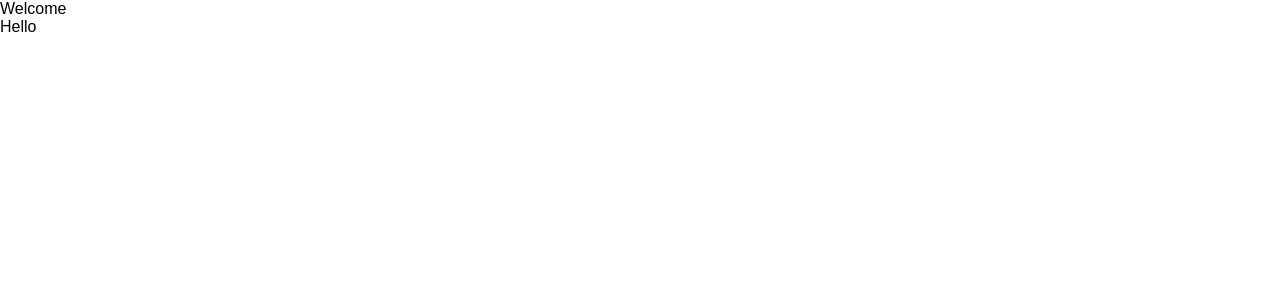
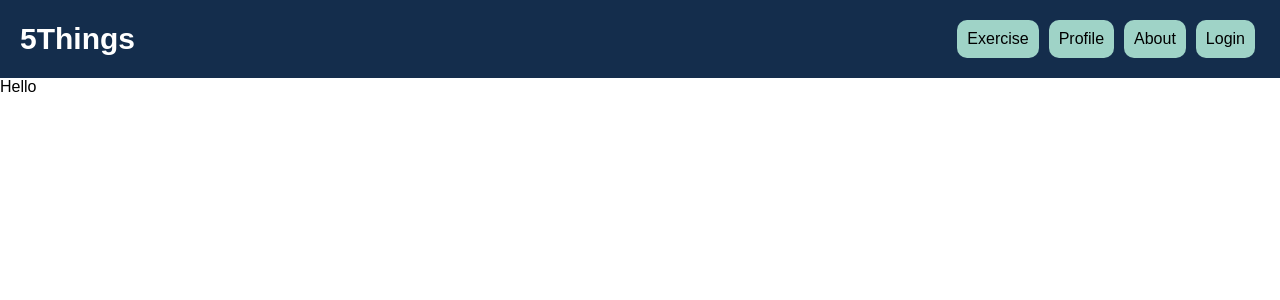
Before and after one commit to laurenstrapagiel/5things, a React (Create React App) app: page / in a window 1280 px wide. Shown: the top 300 px of the page. Built offline with nearby package versions, Linux system fonts and the light colour scheme.

Commit message:
adds basic header

```diff
--- a/src/components/header/header.js
+++ b/src/components/header/header.js
@@ -4,7 +4,17 @@ function Header() {
 
   return (
     <header className="header">
-      Welcome
+      <div className="header__left">
+        <h1 className="header__logo">5Things</h1>
+      </div>
+      <div className="header__right">
+        <ul className="header__nav">
+          <li className="header__nav-item">Exercise</li>
+          <li className="header__nav-item">Profile</li>
+          <li className="header__nav-item">About</li>
+          <li className="header__nav-item">Login</li>
+        </ul>
+      </div>
     </header>
   );
 }
--- a/src/components/header/header.scss
+++ b/src/components/header/header.scss
@@ -2,3 +2,33 @@
 @use "../../styles/partials/mixins" as *;
 @use "../../styles/partials/fonts" as *;
 @use "../../styles/partials/global" as *;
+
+.header {
+  background-color: $primary-dark;
+  padding: 20px;
+  display: flex;
+  justify-content: space-between;
+  align-items: center;
+
+  &__logo {
+    color: $white;
+    font-size: 30px;
+  }
+
+  &__nav {
+    display: flex;
+    align-items: center;
+  }
+
+  &__nav-item {
+    background-color: $primary;
+    color: $black;
+    padding: 10px;
+    margin: 0 5px;
+    border-radius: 10px;
+
+    &:hover {
+      background-color: $grey;
+    }
+  }
+}
--- a/src/styles/partials/_global.scss
+++ b/src/styles/partials/_global.scss
@@ -7,3 +7,7 @@
   padding: 0;
   box-sizing: border-box;
 }
+
+ul {
+  list-style: none;
+}
```
